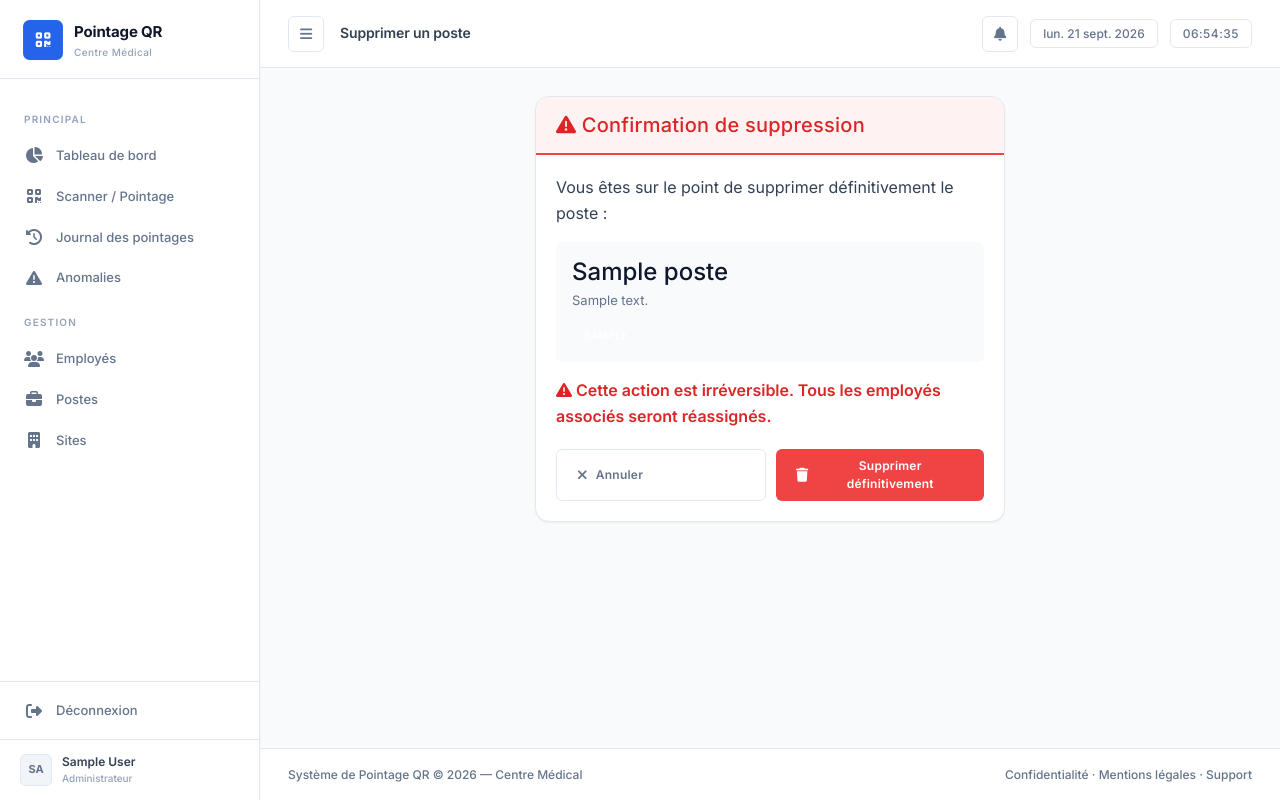
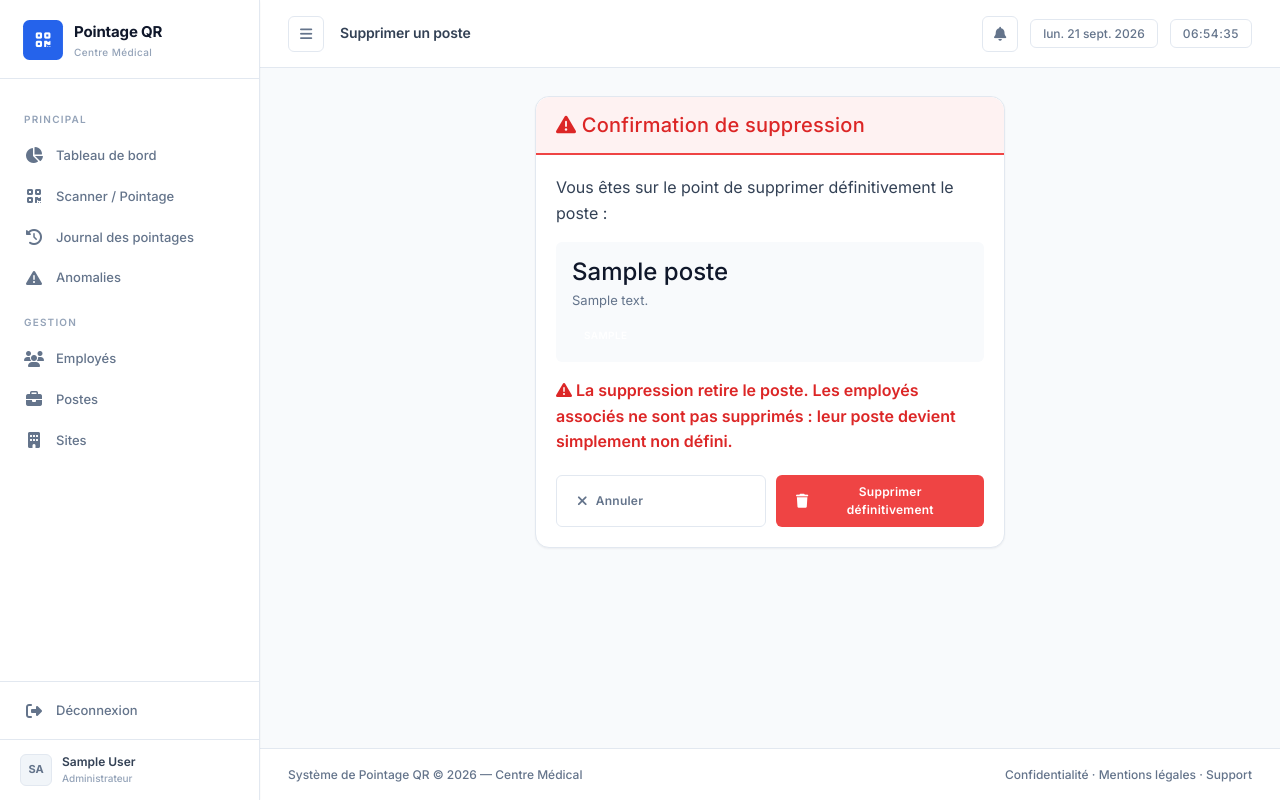
Before and after one commit to KnightGeorge11/Pointage_qr, a Django app: page /postes/1/supprimer/ in a window 1280 px wide. Run offline with Django 5.2, Linux system fonts and the light colour scheme; a user stored in the database is signed in; tables that the repository leaves empty hold one stand-in row (values such as "Sample post"); data that the repository does not hold is empty; parts of the project's set-up code (start-up, migrations or seed data) failed here and were passed over.

Commit message:
Corrige les messages des confirmations de suppression

```diff
--- a/pointage/templates/pointage/poste_confirm_delete.html
+++ b/pointage/templates/pointage/poste_confirm_delete.html
@@ -37,7 +37,7 @@
                 {% else %}
                     <p style="color: var(--red-600); font-weight: 600;">
                         <i class="fas fa-exclamation-triangle"></i>
-                        Cette action est irréversible. Tous les employés associés seront réassignés.
+                        La suppression retire le poste. Les employés associés ne sont pas supprimés : leur poste devient simplement non défini.
                     </p>
                 {% endif %}
 
```
